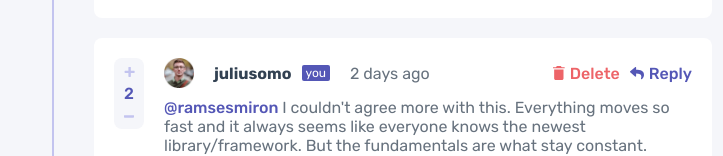
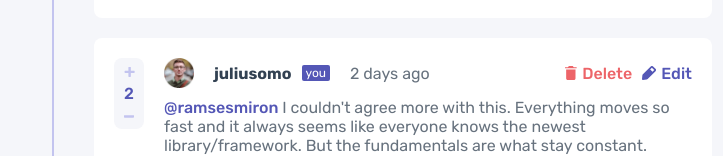
Before and after one commit to hendrixejegi/interactive-comments-section, a React (Vite) app: page / in a window 1280 px wide. Shown: the part 465-621 px from the top of the page, without its empty margins (278-1001 px from the left). Built offline with nearby package versions, Linux system fonts and the light colour scheme.

Commit message:
Refactor comment handling to support editing and improve delete confirmation flow

```diff
--- a/src/App.jsx
+++ b/src/App.jsx
@@ -1,4 +1,4 @@
-import './App.scss';
+import './sass/App.scss';
 import Comment from './Comment';
 import data from '../data.json';
 import { useState, useEffect } from 'react';
@@ -7,9 +7,12 @@ import { getDate } from './utils/date';
 import DeleteModal from './DeleteModal';
 
 export default function App() {
+  // Load comment data and change IDs to string
   const { currentUser, comments: commentsData } = data;
+  const [comments, setComments] = useState(commentsData.map(
+    comment => updateIDRecursive(comment)
+  ))
 
-  // Load comment data and change IDs to string
   function updateIDRecursive(comment) {
     if (comment.replies && comment.replies.length > 0) {
       return {
@@ -26,10 +29,6 @@ export default function App() {
       }
     }
   }
-
-  const [comments, setComments] = useState(commentsData.map(
-    comment => updateIDRecursive(comment)
-  ))
 
   // Add new comment to data
   function handleCommentSubmit(event) {
@@ -80,6 +79,20 @@ export default function App() {
   }
 
   function checkReplyingTo(comment) {
+    function traverseCommentID(comment) {
+      if (comment.id === replyTo.id) {
+        return true
+      }
+
+      if (comment.replies) {
+        for (let reply of comment.replies) {
+          if (traverseCommentID(reply)) {
+            return true
+          }
+        }
+      }
+    }
+
     let result = false;
 
     if (!replyTo) {
@@ -90,21 +103,6 @@ export default function App() {
     return result;
   }
 
-  function traverseCommentID(comment) {
-    if (comment.id === replyTo.id) {
-      return true
-    }
-
-    if (comment.replies) {
-      for (let reply of comment.replies) {
-        if (traverseCommentID(reply)) {
-          return true
-        }
-      }
-    }
-  }
-
-  // Set state of reply-input when loaded to DOM
   useEffect(() => {
     replyTo && setReplyingTo(replyTo.user.username);
   }, [replyTo]);
@@ -162,9 +160,8 @@ export default function App() {
     setReplyingTo('');
   }
 
-  // Values to confirm deleteComment
   const [showModal, setShowModal] = useState(false)
-  let cd = false; // confirm delete
+  const [editComment, setEditComment] = useState(null);
 
   return (
     <>
@@ -181,6 +178,8 @@ export default function App() {
                 showReplyInput={() => showReplyInput(comment)}
                 setShowModal={setShowModal}
                 showModal={showModal}
+                editComment={editComment}
+                setEditComment={setEditComment}
               />
               <div className="reply-block">
                 {(replies.length > 0) && replies.map(
@@ -192,7 +191,8 @@ export default function App() {
                       currentUser={{...currentUser}}
                       showReplyInput={() => showReplyInput(reply)}
                       setShowModal={setShowModal}
-                      showModal={showModal}
+                      editComment={editComment}
+                      setEditComment={setEditComment}
                     />
                   ))
                 }
--- a/src/Comment.jsx
+++ b/src/Comment.jsx
@@ -1,7 +1,6 @@
 import { showRelativeDate } from "./utils/date";
-import { useEffect } from "react";
 
-export default function Comment({comment, setComments, currentUser, showReplyInput, setShowModal, showModal}) {
+export default function Comment({comment, setComments, currentUser, showReplyInput, setShowModal, editComment, setEditComment}) {
     function updateScoreRecursive(comment, commentId, addOne = true) {
       function updateScore() {
         // If score is greater than zero, add or remove from score
@@ -49,6 +48,19 @@ export default function Comment({comment, setComments, currentUser, showReplyInp
     );
   }
 
+  async function deleteComment(id) {
+    function deleteCommentRecursive(comment, id) {
+      if (comment.id === id) {
+        return false; // Delete this comment
+      }
+
+      if (comment.replies) {
+        comment.replies = comment.replies.filter(reply => deleteCommentRecursive(reply, id));
+      }
+
+      return true; // Keep this comment
+    }
+
     function confirmDeleteComment() {
       setShowModal(prev => !prev);
       const cancelBtn = document.getElementById('cancel-btn');
@@ -60,31 +72,48 @@ export default function Comment({comment, setComments, currentUser, showReplyInp
       });
     }
 
-  async function deleteComment(id) {
     const result = await confirmDeleteComment();
     if (result) {
-      // Proceed to delete
       setComments(prevComments => prevComments.filter(
         comment => deleteCommentRecursive(comment, id)
       ));
       setShowModal(prev => !prev)
     } else {
-      // Cancel
       setShowModal(prev => !prev)
       return;
     }
   }
 
-  function deleteCommentRecursive(comment, id) {
-    if (comment.id === id) {
-      return false; // Delete this comment
+  // Handle comment edit
+  function handleEditComment(comment) {
+    setEditComment(comment);
   }
 
-    if (comment.replies) {
-      comment.replies = comment.replies.filter(reply => deleteCommentRecursive(reply, id));
+  function updateComment(event) {
+    setEditComment(prev => (
+      {...prev, content: event.target.value}
+    ));
   }
 
-    return true; // Keep this comment
+  function updateCommentData() {
+    function updateRecursive(comment) {
+      if (editComment.id === comment.id) {
+        return {
+          ...comment,
+          content: editComment.content,
+        };
+      } else if (comment.replies) {
+        return {
+          ...comment,
+          replies: comment.replies.map(reply => updateRecursive(reply)),
+        };
+      } else {
+        return comment;
+      }
+    }
+
+    setComments(prev => prev.map(comment => updateRecursive(comment)));
+    setEditComment(null);
   }
 
   return (
@@ -114,12 +143,22 @@ export default function Comment({comment, setComments, currentUser, showReplyInp
               Delete</button>
             : ''
           }
-          <button className='reply-btn' onClick={showReplyInput}>
+          {currentUser.username === comment.user.username
+            ? <button className="edit-btn" onClick={() => handleEditComment(comment)}>
+              <svg width="14" height="14" xmlns="http://www.w3.org/2000/svg"><path d="M13.479 2.872 11.08.474a1.75 1.75 0 0 0-2.327-.06L.879 8.287a1.75 1.75 0 0 0-.5 1.06l-.375 3.648a.875.875 0 0 0 .875.954h.078l3.65-.333c.399-.04.773-.216 1.058-.499l7.875-7.875a1.68 1.68 0 0 0-.061-2.371Zm-2.975 2.923L8.159 3.449 9.865 1.7l2.389 2.39-1.75 1.706Z" fill="currentcolor"/></svg>
+              Edit</button>
+            : <button className='reply-btn' onClick={showReplyInput}>
               <svg width="14" height="13" xmlns="http://www.w3.org/2000/svg"><path d="M.227 4.316 5.04.16a.657.657 0 0 1 1.085.497v2.189c4.392.05 7.875.93 7.875 5.093 0 1.68-1.082 3.344-2.279 4.214-.373.272-.905-.07-.767-.51 1.24-3.964-.588-5.017-4.829-5.078v2.404c0 .566-.664.86-1.085.496L.227 5.31a.657.657 0 0 1 0-.993Z" fill="currentcolor"/></svg>
-            Reply
-          </button>
+              Reply</button>
+          }
         </div>
-        <p className='content'>{comment.replyingTo && <span className="replying-to">@{comment.replyingTo} </span>}{comment.content}</p>
+        {editComment && editComment.id === comment.id
+          ? <>
+            <textarea name="updated-comment" id="update-comment-input" rows={6} defaultValue={comment.content} onChange={updateComment}></textarea>
+            <button className="update-btn" onClick={updateCommentData}>UPDATE</button>
+          </>
+          : <p className='content'>{comment.replyingTo && <span className="replying-to">@{comment.replyingTo} </span>}{comment.content}</p>
+        }
       </div>
     </>
   )
--- a/src/DeleteModal.jsx
+++ b/src/DeleteModal.jsx
@@ -1,4 +1,4 @@
-import './DeleteModal.scss'
+import './sass/DeleteModal.scss'
 
 export default function DeleteModal({ showModal }) {
     return (
--- a/src/App.scss
+++ b/src/sass/App.scss
@@ -1,4 +1,4 @@
-@import './sass/variables';
+@import './variables';
 
 main {
   width: 100%;
@@ -115,7 +115,8 @@ button {
   color: $pale-red;
 }
 
-.reply-btn {
+.reply-btn,
+.edit-btn {
   color: $moderate-blue;
 
   & svg {
@@ -123,13 +124,34 @@ button {
   }
 }
 
-.reply-btn:hover {
+.reply-btn:hover,
+.edit-btn:hover {
   color: $light-grayish-blue;
 }
 
 .content {
   grid-area: comment;
   color: $grayish-blue;
+}
+
+#update-comment-input {
+  grid-area: comment;
+  resize: none;
+  border-color: $light-gray;
+  border-radius: 8px;
+  padding: 10px 20px;
+  cursor: pointer;
+  outline: none;
+  font: inherit;
+}
+
+#update-comment-input:focus {
+  border-color: $moderate-blue;
+}
+
+.update-btn {
+  grid-column: 3 / 4;
+  justify-self: flex-end;
 }
 
 .reply-block {
@@ -182,7 +204,8 @@ button {
 }
 
 .create-comment button,
-.create-reply button {
+.create-reply button,
+.update-btn {
   background-color: $moderate-blue;
   color: $white;
   width: 80px;
@@ -231,6 +254,10 @@ button {
   .create-comment button {
     grid-area: button;
     justify-self: end;
+  }
+
+  #update-comment-input {
+    grid-column: 1 / -1;
   }
 }
 
--- a/src/DeleteModal.scss
+++ b/src/sass/DeleteModal.scss
@@ -1,4 +1,4 @@
-@import './sass/variables';
+@import './variables';
 
 .modal {
   position: fixed;
```
Lines whose indentation alone changed are shown as unchanged.
